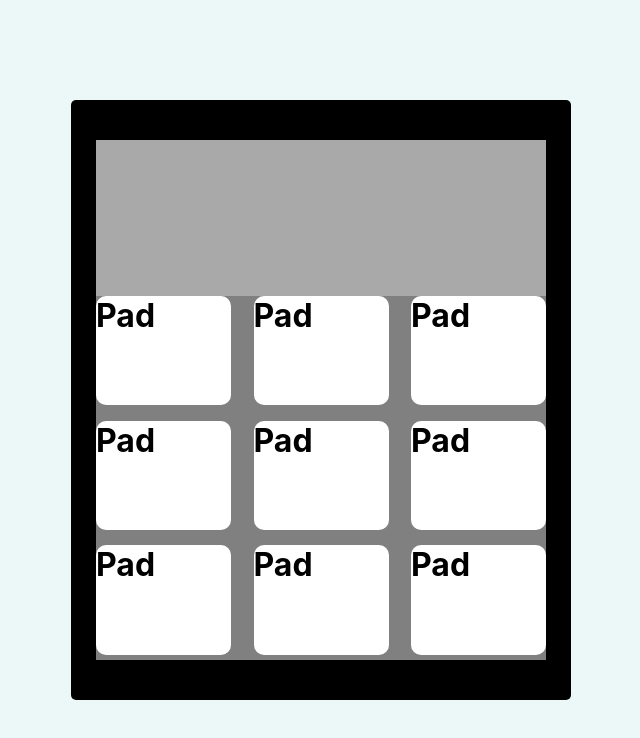
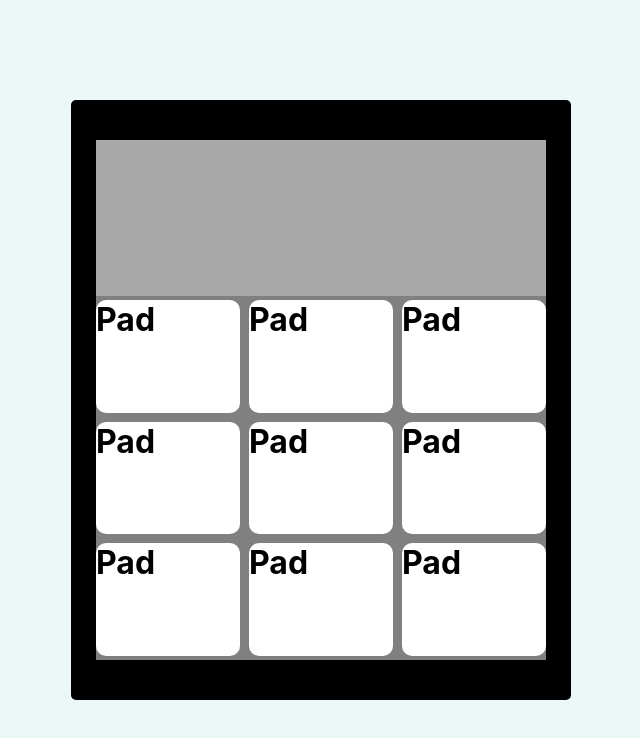
Before and after one commit to ishmyles/drum-machine, a React (Create React App) app: page / in a window 1280 px wide. Shown: the top 738 px of the page, without its empty margins (319-959 px from the left). Built offline with nearby package versions, Linux system fonts and the light colour scheme.

Commit message:
Improved beat pads styling

```diff
--- a/src/assets/styles/Pad.css
+++ b/src/assets/styles/Pad.css
@@ -1,7 +1,7 @@
 .drum-pad {
     background-color: white;
-    width: 30%;
-    height: 30%;
+    width: 32%;
+    height: 31%;
 
     border-radius: 10px;
 }
--- a/src/assets/styles/Pads.css
+++ b/src/assets/styles/Pads.css
@@ -2,9 +2,9 @@
     background-color: grey;
     display: flex;
     justify-content: space-between;
+    align-items: center;
     flex-direction: row;
     flex-wrap: wrap;
-    gap: 10px;
     width: 100%;
     height: 70%;
 }
```
